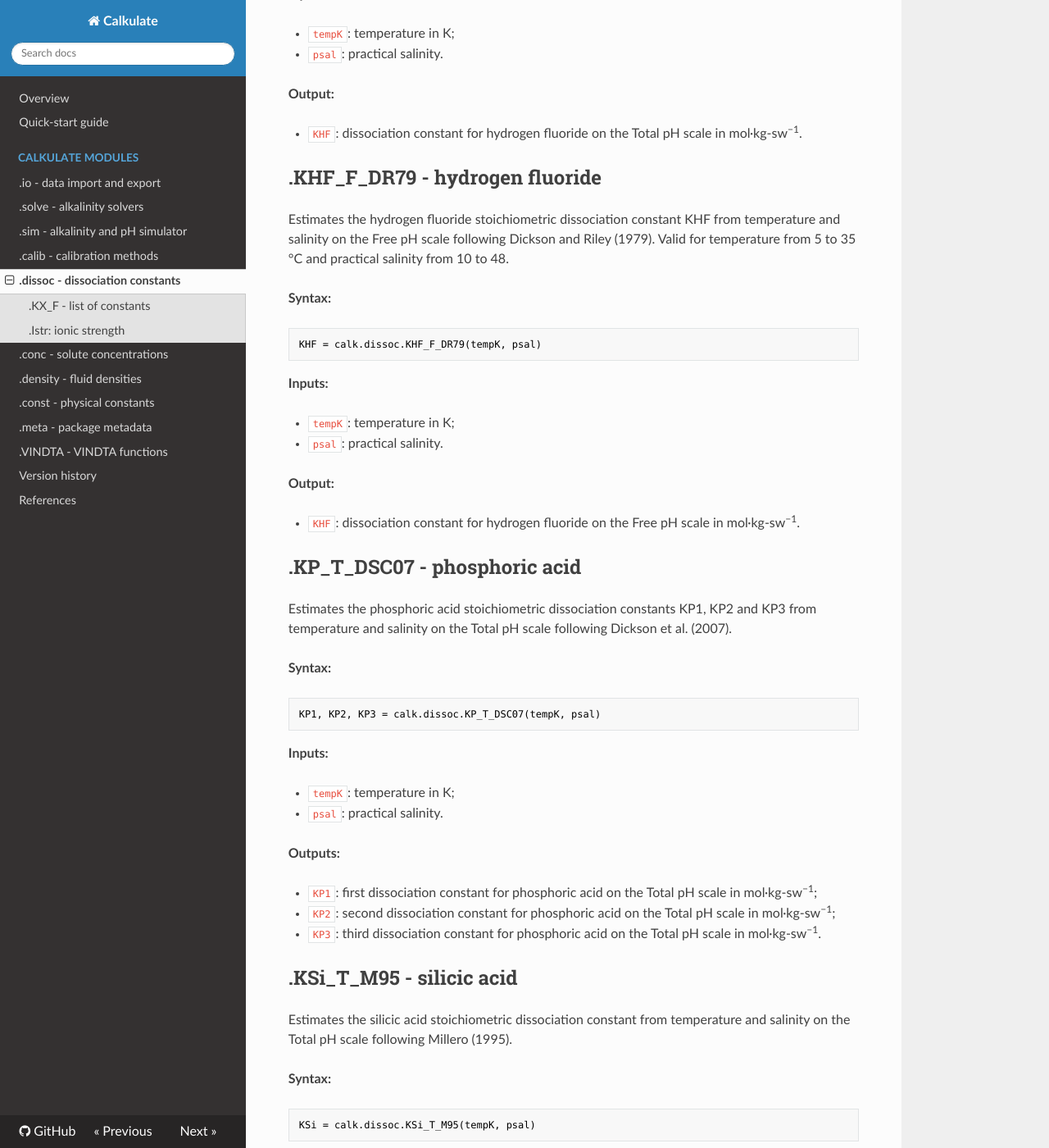
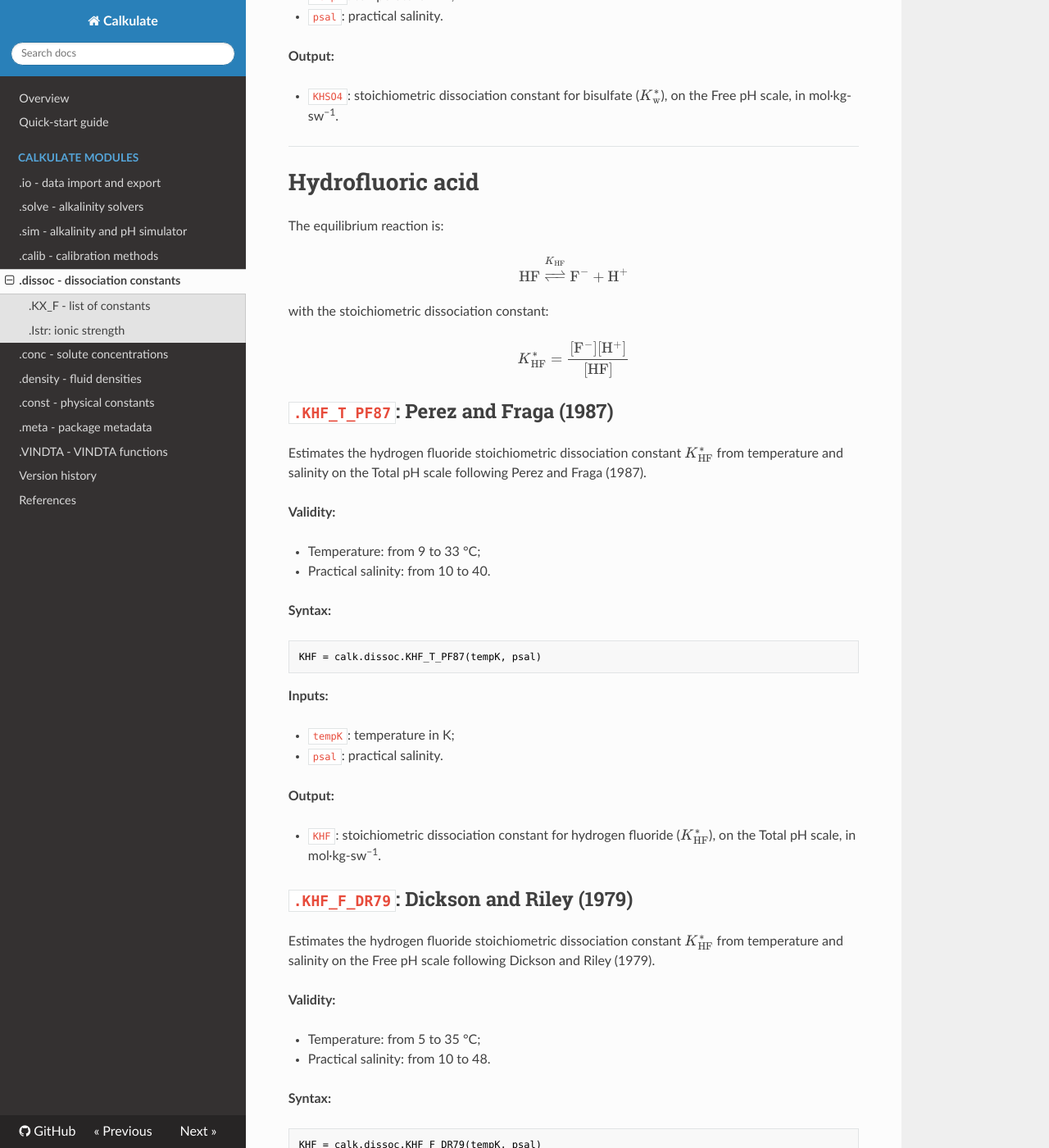
Before and after one commit to mvdh7/calkulate, an MkDocs documentation site: the page built from docs/modules/dissoc.md, in a window 1280 px wide and 1400 px high, scrolled down 4754 px. Shown: the whole window at 82% size. Built offline with MkDocs 1.6.1, drawn with Linux system fonts in a browser that asks for light colours; nearby versions of some CDN libraries; formulas are drawn with MathJax 3; some of the changed text lies outside the part shown.

Commit message:
Added equations for all currently-used constants, and commented others

```diff
--- a/docs/modules/dissoc.md
+++ b/docs/modules/dissoc.md
@@ -141,7 +141,7 @@
 
 **Output:**
 
-  * `KB`: dissociation constant for boric acid ($K_\text{B}^\*$), on the Total pH scale, in mol·kg-sw<sup>−1</sup>.
+  * `KB`: stoichiometric dissociation constant for boric acid ($K_\text{B}^\*$), on the Total pH scale, in mol·kg-sw<sup>−1</sup>.
 
 <hr />
 
@@ -172,13 +172,28 @@
 
 **Output:**
 
-  * `KH2O`: dissociation constant for water ($K_\text{w}^\*$), on the Total pH scale, in (mol·kg-sw<sup>−1</sup>)<sup>2</sup>.
+  * `KH2O`: stoichiometric dissociation constant for water ($K_\text{w}^\*$), on the Total pH scale, in (mol·kg-sw<sup>−1</sup>)<sup>2</sup>.
 
 <hr />
 
-## .KHSO4_F_D90b - bisulfate
+# Bisulfate
 
-Estimates the bisulfate stoichiometric dissociation constant KHSO4 from temperature and salinity on the Free pH scale following Dickson (1990b). Valid for temperature from 0 to 45 °C and practical salinity from 5 to 45.
+The equilibrium reaction is:
+
+$$\ce{HSO4- <=>[$K_\text{S}$] SO4^2- + H+}$$
+
+with the stoichiometric dissociation constant:
+
+$$K_\text{S}^\* = \frac{[\ce{SO4^2-}] [\ce{H+}]}{[\ce{HSO4-}]}$$
+
+## `.KHSO4_F_D90b`: Dickson (1990b)
+
+Estimates the bisulfate stoichiometric dissociation constant $K_\text{w}^\*$ from temperature and salinity on the Free pH scale following Dickson (1990b).
+
+**Validity:**
+
+  * Temperature: from 0 to 45 °C;
+  * Practical salinity: from 5 to 45.
 
 **Syntax:**
 
@@ -193,12 +208,28 @@
 
 **Output:**
 
-  * `KHSO4`: dissociation constant for bisulfate on the Free pH scale in mol·kg-sw<sup>−1</sup>.
+  * `KHSO4`: stoichiometric dissociation constant for bisulfate ($K_\text{w}^\*$), on the Free pH scale, in mol·kg-sw<sup>−1</sup>.
 
+<hr />
 
-## .KHF_T_PF87 - hydrogen fluoride
+# Hydrofluoric acid
 
-Estimates the hydrogen fluoride stoichiometric dissociation constant KHF from temperature and salinity on the Total pH scale following Perez and Fraga (1987). Valid for temperature from 9 to 33 °C and practical salinity from 10 to 40.
+The equilibrium reaction is:
+
+$$\ce{HF <=>[$K_\text{HF}$] F- + H+}$$
+
+with the stoichiometric dissociation constant:
+
+$$K_\text{HF}^\* = \frac{[\ce{F-}] [\ce{H+}]}{[\ce{HF}]}$$
+
+## `.KHF_T_PF87`: Perez and Fraga (1987)
+
+Estimates the hydrogen fluoride stoichiometric dissociation constant $K_\text{HF}^\*$ from temperature and salinity on the Total pH scale following Perez and Fraga (1987).
+
+**Validity:**
+
+  * Temperature: from 9 to 33 °C;
+  * Practical salinity: from 10 to 40.
 
 **Syntax:**
 
@@ -213,12 +244,17 @@
 
 **Output:**
 
-  * `KHF`: dissociation constant for hydrogen fluoride on the Total pH scale in mol·kg-sw<sup>−1</sup>.
+  * `KHF`: stoichiometric dissociation constant for hydrogen fluoride ($K_\text{HF}^\*$), on the Total pH scale, in mol·kg-sw<sup>−1</sup>.
 
 
-## .KHF_F_DR79 - hydrogen fluoride
+## `.KHF_F_DR79`: Dickson and Riley (1979)
 
-Estimates the hydrogen fluoride stoichiometric dissociation constant KHF from temperature and salinity on the Free pH scale following Dickson and Riley (1979). Valid for temperature from 5 to 35 °C and practical salinity from 10 to 48.
+Estimates the hydrogen fluoride stoichiometric dissociation constant $K_\text{HF}^\*$ from temperature and salinity on the Free pH scale following Dickson and Riley (1979).
+
+**Validity:**
+
+  * Temperature: from 5 to 35 °C;
+  * Practical salinity: from 10 to 48.
 
 **Syntax:**
 
@@ -233,12 +269,31 @@
 
 **Output:**
 
-  * `KHF`: dissociation constant for hydrogen fluoride on the Free pH scale in mol·kg-sw<sup>−1</sup>.
+  * `KHF`: stoichiometric dissociation constant for hydrogen fluoride ($K_\text{HF}^\*$), on the Free pH scale, in mol·kg-sw<sup>−1</sup>.
 
+<hr />
 
-## .KP_T_DSC07 - phosphoric acid
+# Phosphoric acid
 
-Estimates the phosphoric acid stoichiometric dissociation constants KP1, KP2 and KP3 from temperature and salinity on the Total pH scale following Dickson et al. (2007).
+The equilibrium reactions are:
+
+$$\ce{H3PO4 <=>[$K_\text{P1}$] H2PO4- + H+}$$
+
+$$\ce{H2PO4- <=>[$K_\text{P2}$] HPO4^2- + H+}$$
+
+$$\ce{HPO4^2- <=>[$K_\text{P3}$] PO4^3- + H+}$$
+
+with the stoichiometric dissociation constants:
+
+$$K_\text{P1}^\* = \frac{[\ce{H2PO4-}] [\ce{H+}]}{[\ce{H3PO4}]}$$
+
+$$K_\text{P2}^\* = \frac{[\ce{HPO4^2-}] [\ce{H+}]}{[\ce{H2PO4-}]}$$
+
+$$K_\text{P3}^\* = \frac{[\ce{PO4^3-}] [\ce{H+}]}{[\ce{HPO4^2-}]}$$
+
+## `.KP_T_DSC07 `: Dickson et al. (2007)
+
+Estimates the phosphoric acid stoichiometric dissociation constants $K_\text{P1}^\*$, $K_\text{P2}^\*$ and $K_\text{P3}^\*$ from temperature and salinity on the Total pH scale following Dickson et al. (2007).
 
 **Syntax:**
 
@@ -253,14 +308,25 @@
 
 **Outputs:**
 
-  * `KP1`: first dissociation constant for phosphoric acid on the Total pH scale in mol·kg-sw<sup>−1</sup>;
-  * `KP2`: second dissociation constant for phosphoric acid on the Total pH scale in mol·kg-sw<sup>−1</sup>;
-  * `KP3`: third dissociation constant for phosphoric acid on the Total pH scale in mol·kg-sw<sup>−1</sup>.
+  * `KP1`: first stoichiometric dissociation constant for phosphoric acid ($K_\text{P1}^\*$), on the Total pH scale, in mol·kg-sw<sup>−1</sup>;
+  * `KP2`: second stoichiometric dissociation constant for phosphoric acid ($K_\text{P2}^\*$), on the Total pH scale, in mol·kg-sw<sup>−1</sup>;
+  * `KP3`: third stoichiometric dissociation constant for phosphoric acid ($K_\text{P3}^\*$), on the Total pH scale, in mol·kg-sw<sup>−1</sup>.
 
+<hr />
 
-## .KSi_T_M95 - silicic acid
+# Orthosilicic acid
 
-Estimates the silicic acid stoichiometric dissociation constant from temperature and salinity on the Total pH scale following Millero (1995).
+The equilibrium reaction is:
+
+$$\ce{Si(OH)4 <=>[$K_\text{Si}$] Si(OH)3O- + H+}$$
+
+with the stoichiometric dissociation constant:
+
+$$K_\text{Si}^\* = \frac{[\ce{Si(OH)3O-}] [\ce{H+}]}{[\ce{Si(OH)4}]}$$
+
+## `.KSi_T_M95`: Millero (1995)
+
+Estimates the orthosilicic acid stoichiometric dissociation constant $K_\text{Si}^\*$ from temperature and salinity on the Total pH scale following Millero (1995).
 
 **Syntax:**
 
@@ -275,8 +341,21 @@
 
 **Outputs:**
 
-  * `KSi`: dissociation constant for silicic acid on the Total pH scale in mol·kg-sw<sup>−1</sup>.
+  * `KSi`: stoichiometric dissociation constant for silicic acid ($K_\text{Si}^\*$), on the Total pH scale, in mol·kg-sw<sup>−1</sup>.
 
+<hr />
+
+<!--
+
+# Ammonium
+
+The equilibrium reaction is:
+
+$$\ce{NH3 <=>[$K_\text{Si}$] Si(OH)3O- + H+}$$
+
+with the stoichiometric dissociation constant:
+
+$$K_\text{Si}^\* = \frac{[\ce{Si(OH)3O-}] [\ce{H+}]}{[\ce{Si(OH)4}]}$$
 
 ## .KNH4_X_BJJL08 - ammonium
 
@@ -316,3 +395,5 @@
 **Outputs:**
 
   * `K2AMP`: dissociation constant for 2-aminopyridine on the seawater pH scale in mol·kg-sw<sup>−1</sup>.
+
+-->
```
